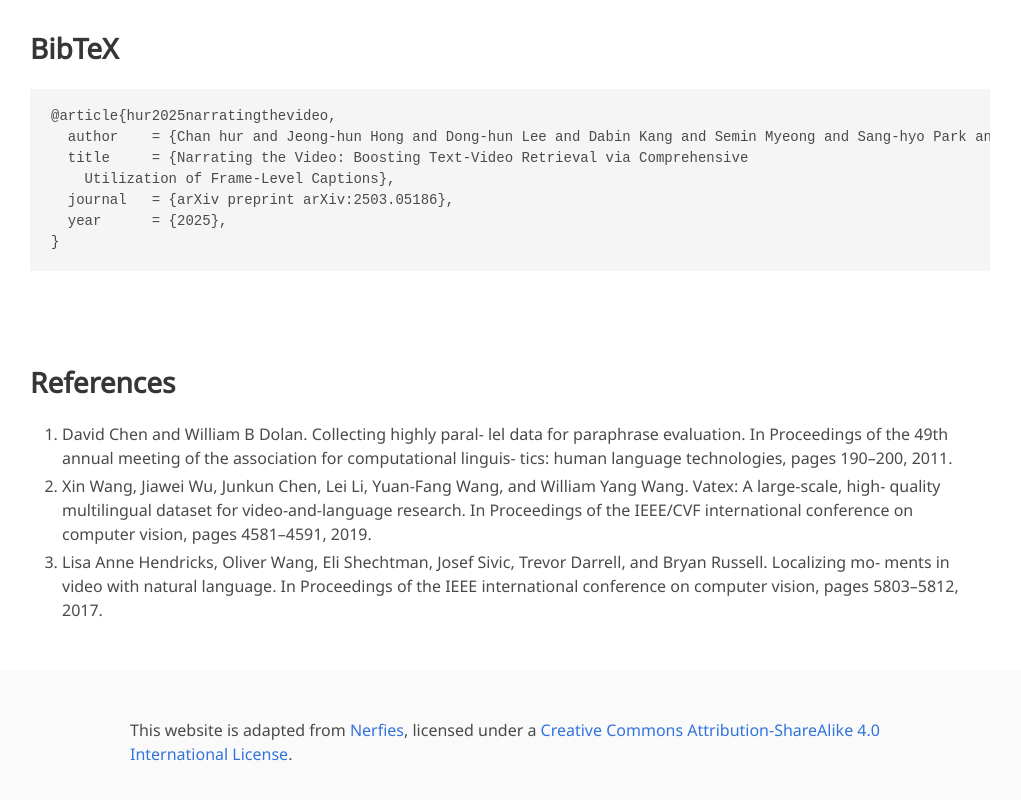
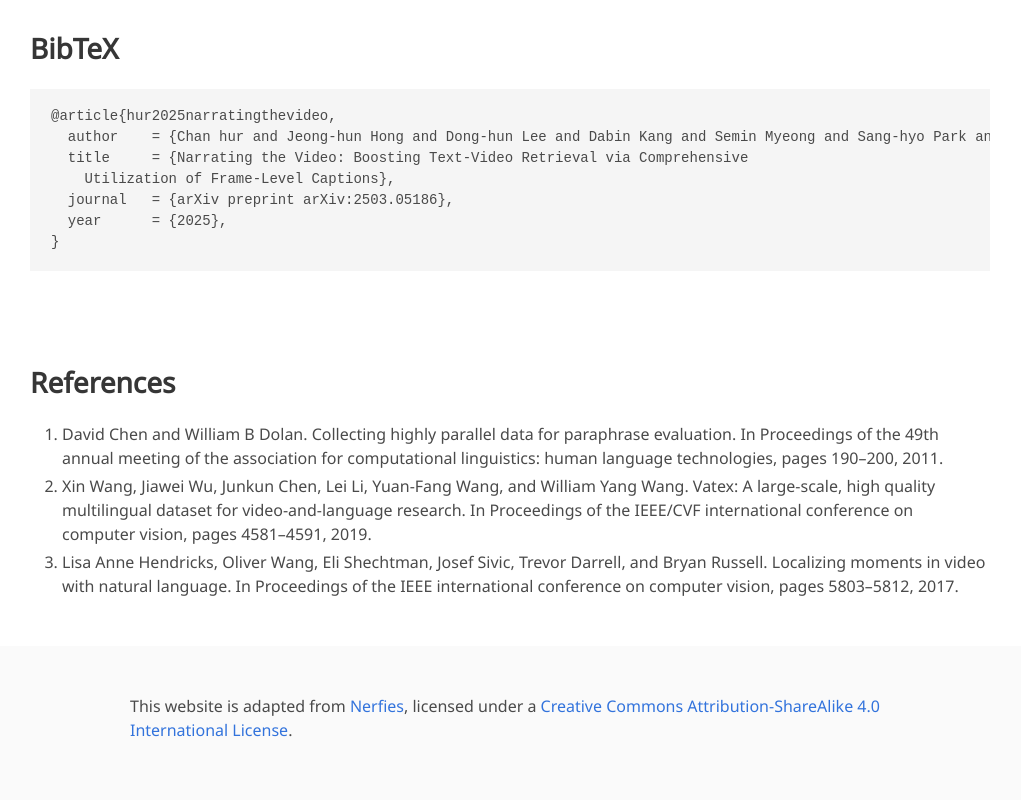
Before and after one commit to multimodal-understanding-group/NarVid, a plain HTML site: page index.html in a window 1280 px wide. Shown: the part 2334-3134 px from the top of the page, without its empty margins (130-1151 px from the left). Drawn offline with nearby package versions, Linux system fonts and the light colour scheme; some icons are missing; a web font is replaced by a local one.

Commit message:
arxiv v2

```diff
--- a/index.html
+++ b/index.html
@@ -89,7 +89,7 @@
             <div class="publication-links">
               <!-- PDF Link. -->
               <span class="link-block">
-                <a href="https://arxiv.org/abs/2503.05186"
+                <a href="https://arxiv.org/abs/2503.05186v2"
                    class="external-link button is-normal is-rounded is-dark">
                   <span class="icon">
                       <i class="fas fa-file-pdf"></i>
@@ -98,7 +98,7 @@
                 </a>
               </span>
               <span class="link-block">
-                <a href="https://arxiv.org/pdf/2503.05186"
+                <a href="https://arxiv.org/pdf/2503.05186v2"
                    class="external-link button is-normal is-rounded is-dark">
                   <span class="icon">
                       <i class="ai ai-arxiv"></i>
@@ -226,24 +226,15 @@
     <h2 class="title">References</h2>
     <ol>
       <li>
-        David Chen and William B Dolan. Collecting highly paral-
-lel data for paraphrase evaluation. In Proceedings of the 49th
-annual meeting of the association for computational linguis-
-tics: human language technologies, pages 190–200, 2011.
+        David Chen and William B Dolan. Collecting highly parallel data for paraphrase evaluation. In Proceedings of the 49th annual meeting of the association for computational linguistics: human language technologies, pages 190–200, 2011.
       </li>
       <li>
-        Xin Wang, Jiawei Wu, Junkun Chen, Lei Li, Yuan-Fang
-        Wang, and William Yang Wang. Vatex: A large-scale, high-
-        quality multilingual dataset for video-and-language research.
-        In Proceedings of the IEEE/CVF international conference on
-        computer vision, pages 4581–4591, 2019.
+        Xin Wang, Jiawei Wu, Junkun Chen, Lei Li, Yuan-Fang Wang, and William Yang Wang. Vatex: A large-scale, high quality multilingual dataset for video-and-language research.
+        In Proceedings of the IEEE/CVF international conference on computer vision, pages 4581–4591, 2019.
       </li>
       <li>
-        Lisa Anne Hendricks, Oliver Wang, Eli Shechtman, Josef
-        Sivic, Trevor Darrell, and Bryan Russell. Localizing mo-
-        ments in video with natural language. In Proceedings of
-        the IEEE international conference on computer vision, pages
-        5803–5812, 2017.
+        Lisa Anne Hendricks, Oliver Wang, Eli Shechtman, Josef Sivic, Trevor Darrell, and Bryan Russell. Localizing moments in video with natural language.
+        In Proceedings of the IEEE international conference on computer vision, pages 5803–5812, 2017.
       </li>
     </ol>
   </div>
```
